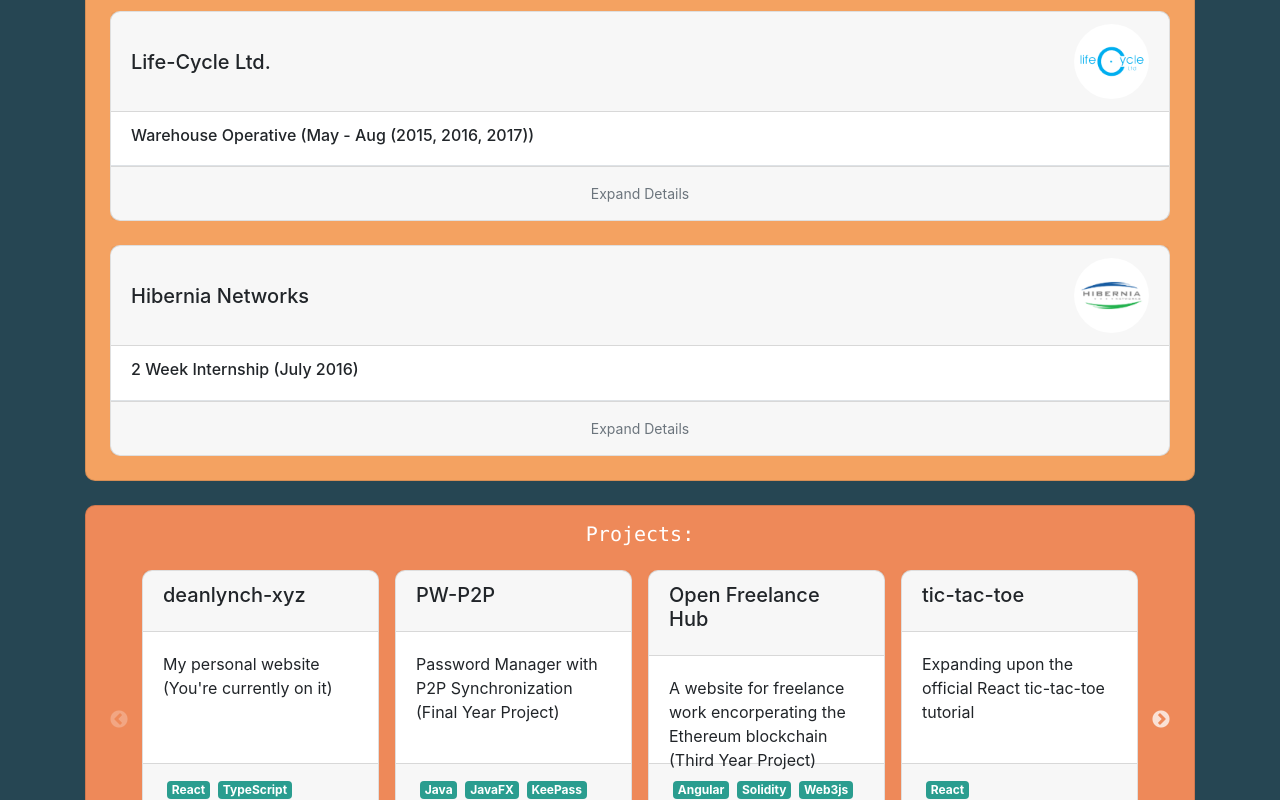
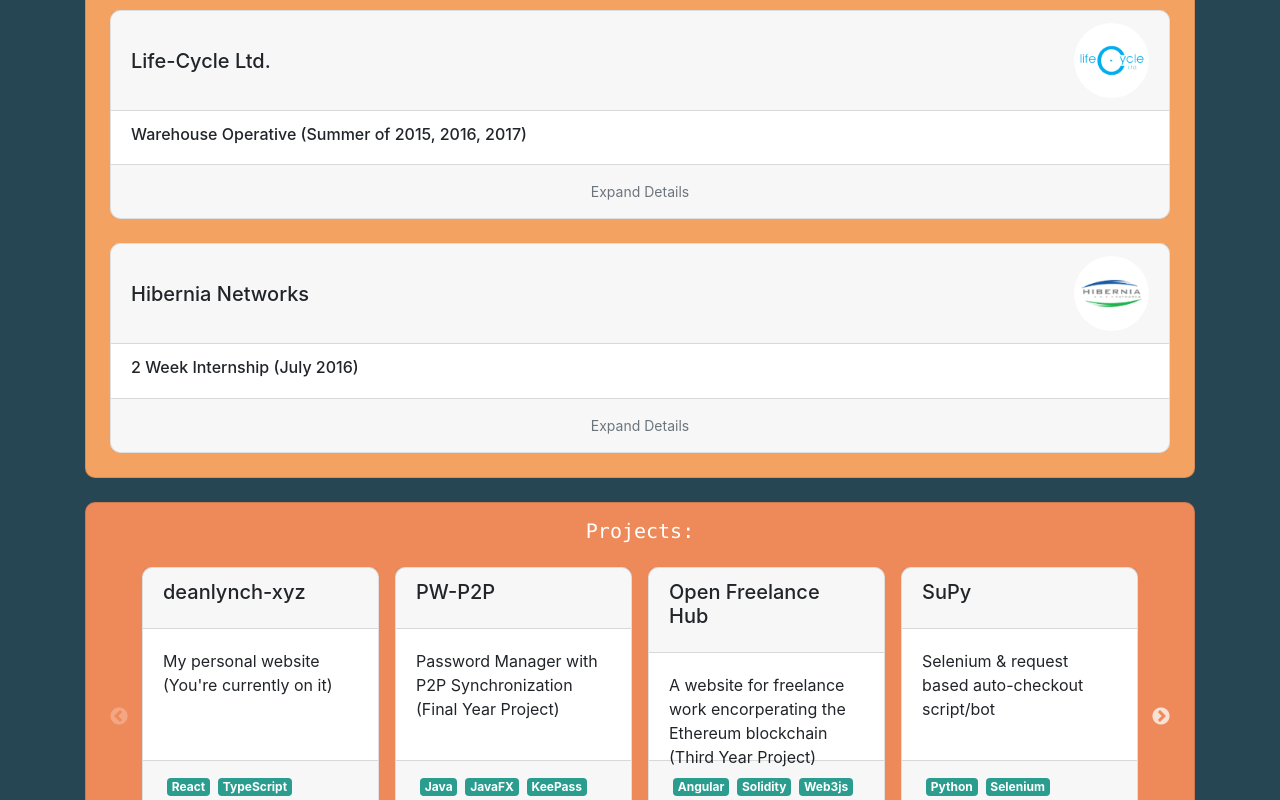
Before and after one commit to lynchdean/deanlynch-xyz, a React (Create React App) app: page / in a window 1280 px wide. Shown: the part 1760-2560 px from the top of the page. Built offline with nearby package versions, Linux system fonts and the light colour scheme.

Commit message:
Change WorkExp list border and add project data

```diff
--- a/src/components/WorkExpCard.tsx
+++ b/src/components/WorkExpCard.tsx
@@ -54,13 +54,13 @@ function WorkExpCard({company, img, position, duration, details}: Props) {
                     <Card.Title className="my-auto">{company}</Card.Title>
                     <Image src={img} className="ml-auto" alt={company + " Logo"} width={75} roundedCircle/>
                 </Card.Header>
-                <Card.Body className="border-bottom">
+                <Card.Body>
                     <Card.Subtitle>{position} ({duration})</Card.Subtitle>
                 </Card.Body>
                 <Accordion.Collapse eventKey="0">
-                    <ListGroup className="list-group-flush">
+                    <ListGroup>
                         {details.map((line, index) => {
-                            return <ListGroupItem key={index}>&bull; {line}</ListGroupItem>
+                            return <ListGroupItem className="border-0" key={index}>&bull; {line}</ListGroupItem>
                         })}
                     </ListGroup>
                 </Accordion.Collapse>
--- a/src/sections/data/projects.json
+++ b/src/sections/data/projects.json
@@ -30,14 +30,6 @@
       ]
     },
     {
-      "title": "tic-tac-toe",
-      "link": "https://github.com/lynchdean/tic-tac-toe",
-      "desc": "Expanding upon the official React tic-tac-toe tutorial",
-      "tech": [
-        "React"
-      ]
-    },
-    {
       "title": "SuPy",
       "link": "https://github.com/lynchdean/SuPy",
       "desc": "Selenium & request based auto-checkout script/bot",
@@ -45,6 +37,24 @@
         "Python",
         "Selenium"
       ]
+    },
+    {
+      "title": "ping-monitor",
+      "link": "https://github.com/lynchdean/ping-monitor",
+      "desc": "Twitter and webpage monitor using Discord as an interface",
+      "tech": [
+        "Python",
+        "Discord.py",
+        "Twitter API"
+      ]
+    },
+    {
+      "title": "tic-tac-toe",
+      "link": "https://github.com/lynchdean/tic-tac-toe",
+      "desc": "Expanding upon the official React tic-tac-toe tutorial",
+      "tech": [
+        "React"
+      ]
     }
   ]
 }
--- a/src/sections/data/work.js
+++ b/src/sections/data/work.js
@@ -17,7 +17,7 @@ const data = {
             company: "Life-Cycle Ltd.",
             image: require("../img/Life-Cycle-ltd.png"),
             position: "Warehouse Operative",
-            duration: "May - Aug (2015, 2016, 2017)",
+            duration: "Summer of 2015, 2016, 2017",
             details: [
                 "Inventory Management (In/Out)",
                 "Reorganised Warehouse for maximum efficiency",
```
